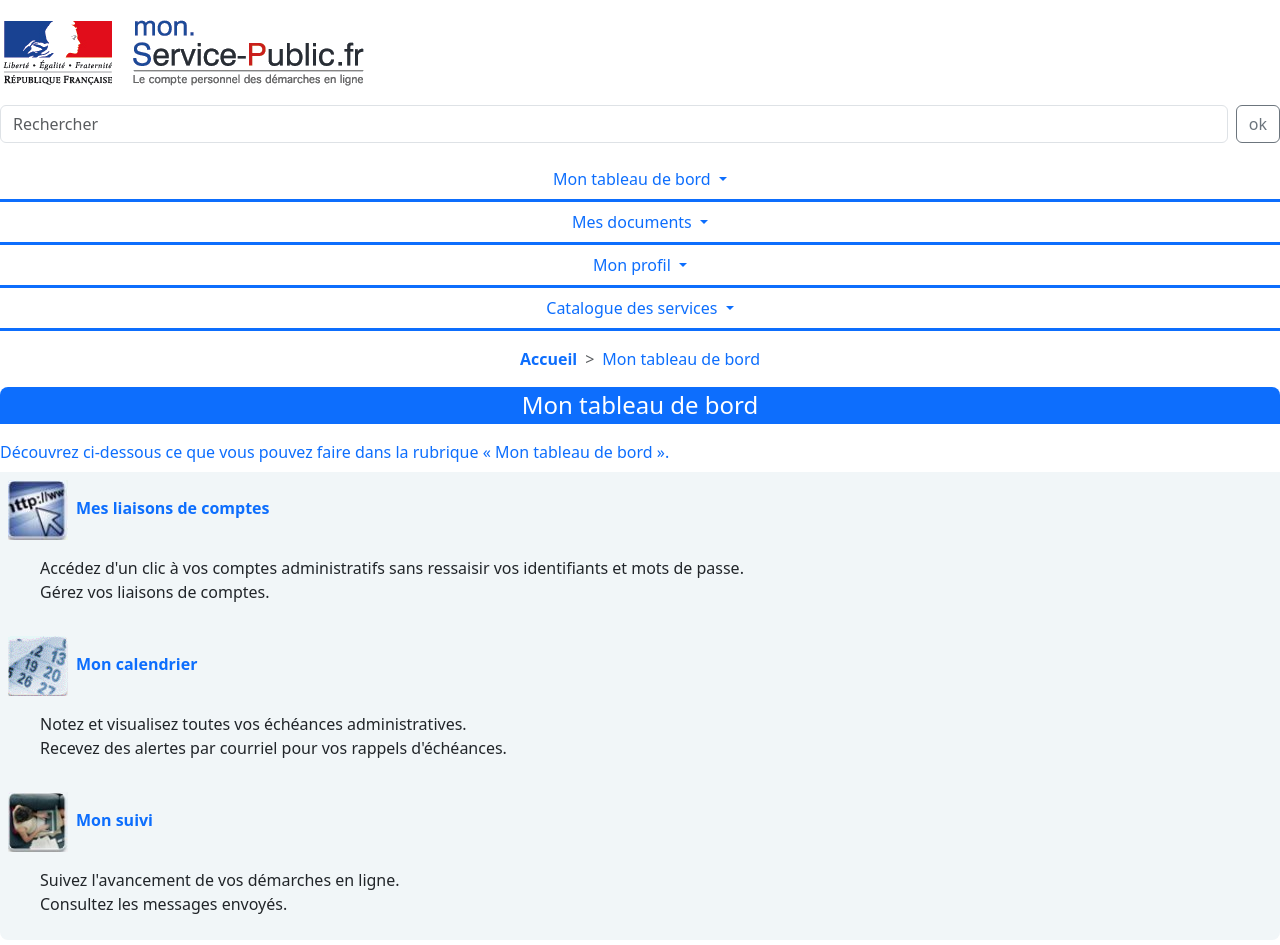
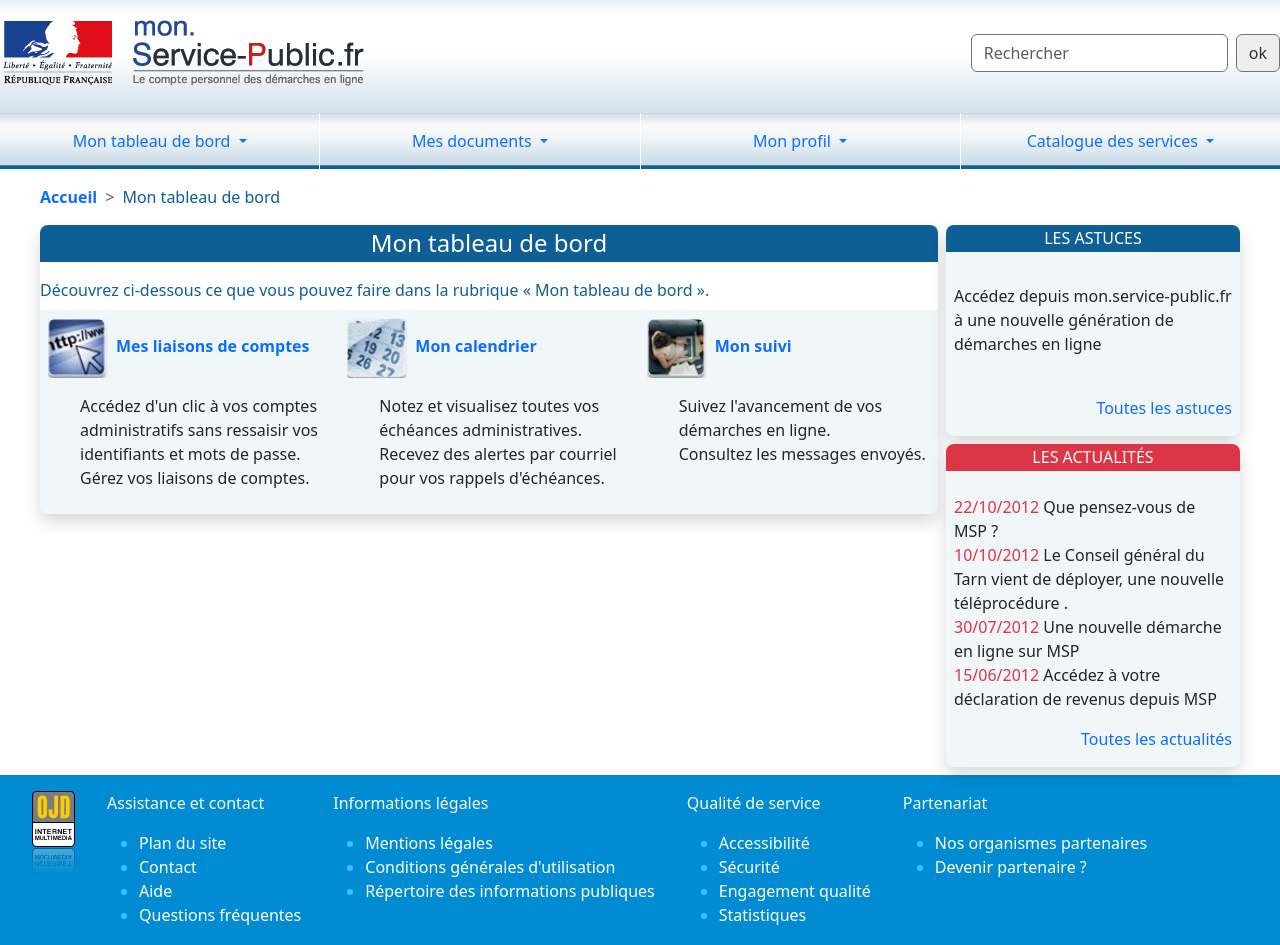
Before and after one commit to lekdup/dm-bootstrap, a plain HTML site: page index.html in a window 1280 px wide. Shown: the top 945 px of the page. Drawn offline with nearby package versions, Linux system fonts and the light colour scheme.

Commit message:
node module deleted, breakpoints done

```diff
--- /dev/null
+++ b/custom.css
@@ -0,0 +1,115 @@
+a  {
+    text-decoration: none !important;
+}
+li {
+    list-style: none;
+}
+nav > ul > li {
+    background-image: url("/img/bkg_menu_demarches.jpg");
+    background-size: contain;
+}
+
+header {
+    background-image: url("/img/bg-contenu2.png");
+    background-size: contain;
+}
+
+.input-group .btn {
+    background-color: #eee;
+    color: #333;
+}
+
+.input-group>.form-control {
+    border: 1px solid #6c757d;
+}
+
+li.breadcrumb-item.active {
+    color: #0D5F95;
+}
+
+.bg-blue {
+    background-color: #0D5F95;
+}
+.text-blue {
+    color: #0D5F95;
+}
+.bg-blue-light {
+    background-color: #F1F6F8;
+}
+.bg-footer-blue {
+    background-color: #008bd2;
+}
+.bg-footer-blue > ul > li {
+    list-style: none;
+    margin-bottom: 1rem;
+}
+a > span {
+    color: #fff;
+}
+
+.bg-footer-darker {
+    background-color: #00327A;
+}
+.with-style-list li>ul li {
+    list-style: disc;
+    color: #43befe;
+}
+
+.width-1200 {
+    max-width: 1200px;
+    margin: auto;
+}
+
+.width-1400 {
+    max-width: 1400px;
+    margin: auto;
+}
+
+@media (min-width: 770px) {
+    header {
+        display: flex;
+        justify-content: space-between;
+        align-items: center;
+    }
+    nav > .nav.flex-column {
+        display: grid;
+        grid-template-columns: repeat(4, 1fr);
+        gap: 1px;
+    }
+    .bg-blue-light.boxes-align {
+        display: grid;
+        grid-template-columns: repeat(3, 1fr);
+    }
+    aside {
+        display: grid;
+        grid-template-columns: 1fr 1fr;
+        column-gap: 1rem;
+    }
+    footer > div > ul {
+        display: flex;
+        flex-wrap: wrap;
+        gap: 2rem;
+    }
+}
+
+@media (min-width: 1025px) {
+    section {
+        display: grid;
+        column-gap: .5rem;
+        grid-template-columns: repeat(4, 1fr);
+        grid-template-rows: auto;
+    }
+    section main {
+        grid-column: 1 / 4;
+        align-self: start;
+    }
+    section aside {
+        grid-template-columns: 1fr;
+    }
+    section aside > div.my-2 {
+        margin-top: 0 !important;
+    }
+    ul.breadcrumb {
+        justify-content: start !important;
+    }
+}
--- a/index.html
+++ b/index.html
@@ -3,13 +3,13 @@
 <head>
     <meta charset="UTF-8">
     <meta name="viewport" content="width=device-width, initial-scale=1.0">
-    <link rel="stylesheet" href="/css/main.min.css">
+    <link rel="stylesheet" href="custom.css">
 	<link href="https://cdn.jsdelivr.net/npm/bootstrap@5.3.1/dist/css/bootstrap.min.css" rel="stylesheet" integrity="sha384-4bw+/aepP/YC94hEpVNVgiZdgIC5+VKNBQNGCHeKRQN+PtmoHDEXuppvnDJzQIu9" crossorigin="anonymous">
     <title>Devoir à la maison</title>
 </head>
 <body>
-    <div>
-		<header>
+    <div class="width-1400">
+		<header class="pb-2">
 			<div class="py-3">
 				<img src="img/logo_msp_Part.png" alt="logo mariane" class="img-fluid">
 			</div>
@@ -22,51 +22,52 @@
 			</div>
 		</header>
 
-		<nav class="my-3">
+		<nav>
 			<ul class="nav flex-column">
-				<li class="dropdown-toggle text-center border-bottom border-primary border-3 text-primary py-2 rounded-0 bg-gradient" type="button" data-bs-toggle="dropdown" aria-expanded="false">Mon tableau de bord
+				<li class="dropdown-toggle text-center text-primary py-3 rounded-0" type="button" data-bs-toggle="dropdown" aria-expanded="false">Mon tableau de bord
 					<ul class="dropdown-menu">
-						<li><a class="dropdown-item" href="#">&gt; Mes liaisons de comptes</a></li>
-						<li><a class="dropdown-item" href="#">&gt; Mon calendrier</a></li>
-						<li><a class="dropdown-item" href="#">&gt; Mon suivi</a></li>
+						<li><a class="dropdown-item text-primary" href="#">&gt; Mes liaisons de comptes</a></li>
+						<li><a class="dropdown-item text-primary" href="#">&gt; Mon calendrier</a></li>
+						<li><a class="dropdown-item text-primary" href="#">&gt; Mon suivi</a></li>
 					</ul>
 					<span class="flecheActive"></span>
 				</li>
-				<li class="dropdown-toggle text-center border-bottom border-primary border-3 text-primary py-2 bg-gradient rounded-0" type="button" data-bs-toggle="dropdown" aria-expanded="false">Mes documents
+				<li class="dropdown-toggle text-center text-primary py-3 rounded-0" type="button" data-bs-toggle="dropdown" aria-expanded="false">Mes documents
 					<ul class="dropdown-menu">
-						<li><a class="dropdown-item" href="jsp/msp_documents.jsp">&gt; Mon porte-documents</a></li>
-						<li><a class="dropdown-item" href="jsp/bloc_note.jsp">&gt; Mon bloc-notes</a></li>
+						<li><a class="dropdown-item text-primary" href="jsp/msp_documents.jsp">&gt; Mon porte-documents</a></li>
+						<li><a class="dropdown-item text-primary" href="jsp/bloc_note.jsp">&gt; Mon bloc-notes</a></li>
 					</ul>
 				</li>
-				<li class="dropdown-toggle text-center border-bottom border-primary border-3 text-primary py-2 bg-gradient rounded-0" type="button" data-bs-toggle="dropdown" aria-expanded="false">Mon profil
+				<li class="dropdown-toggle text-center text-primary py-3 rounded-0" type="button" data-bs-toggle="dropdown" aria-expanded="false">Mon profil
 					<ul class="dropdown-menu">
-						<li><a class="dropdown-item" href="jsp/mon_etat_civil.jsp">&gt; Mes coordonnées</a></li>
-						<li><a class="dropdown-item" href="jsp/ma_communaute.jsp">&gt; Mes contacts</a></li>
-						<li><a class="dropdown-item" href="jsp/mes_options.jsp">&gt; Mes options</a></li>
+						<li><a class="dropdown-item text-primary" href="jsp/mon_etat_civil.jsp">&gt; Mes coordonnées</a></li>
+						<li><a class="dropdown-item text-primary" href="jsp/ma_communaute.jsp">&gt; Mes contacts</a></li>
+						<li><a class="dropdown-item text-primary" href="jsp/mes_options.jsp">&gt; Mes options</a></li>
 					</ul>
 				</li>
-				<li class="dropdown-toggle text-center border-bottom border-primary border-3 text-primary py-2 bg-gradient rounded-0" type="button" data-bs-toggle="dropdown" aria-expanded="false">Catalogue des services
+				<li class="dropdown-toggle text-center text-primary py-3 rounded-0" type="button" data-bs-toggle="dropdown" aria-expanded="false">Catalogue des services
 					<ul class="dropdown-menu">
-						<li><a class="dropdown-item" href="jsp/les_demarches.jsp?menu=true">&gt; Les démarches</a></li>
-						<li><a class="dropdown-item" href="jsp/les_formulaires.jsp?menu=true">&gt; Les formulaires CERFA</a></li>
-						<li><a class="dropdown-item" href="hjsp/les_partenaires.jsp?menu=true">&gt; Les organismes partenaires</a></li>
-						<li><a class="dropdown-item" href="http://lannuaire.service-public.fr/" target="_blank">&gt; L'annuaire de l'administration</a></li>
-						<li><a class="dropdown-item" href="http://www.service-public.fr/" target="_blank">&gt; Le guide des droits et démarches</a></li>
+						<li><a class="dropdown-item text-primary" href="jsp/les_demarches.jsp?menu=true">&gt; Les démarches</a></li>
+						<li><a class="dropdown-item text-primary" href="jsp/les_formulaires.jsp?menu=true">&gt; Les formulaires CERFA</a></li>
+						<li><a class="dropdown-item text-primary" href="hjsp/les_partenaires.jsp?menu=true">&gt; Les organismes partenaires</a></li>
+						<li><a class="dropdown-item text-primary" href="http://lannuaire.service-public.fr/" target="_blank">&gt; L'annuaire de l'administration</a></li>
+						<li><a class="dropdown-item text-primary" href="http://www.service-public.fr/" target="_blank">&gt; Le guide des droits et démarches</a></li>
 					</ul>
 				</li>
 			</ul>
 		</nav>
 
-		<ul class="breadcrumb justify-content-center"  style="--bs-breadcrumb-divider: '>';" aria-label="breadcrumb">
+		<div class="width-1200">
+			<ul class="breadcrumb justify-content-center mt-3"  style="--bs-breadcrumb-divider: '>';" aria-label="breadcrumb">
 				<li class="breadcrumb-item"><a href="#" class="text-decoration-none"><strong>Accueil</strong></a></li>
-			<li class="breadcrumb-item text-primary active">Mon tableau de bord</li>
+				<li class="breadcrumb-item active">Mon tableau de bord</li>
 			</ul>
 
 			<section>
-			<main class="rounded-3 overflow-hidden">
-				<h1 class="text-white text-center fs-4 py-1 bg-primary">Mon tableau de bord</h1>
-				<div class="text-primary py-2">Découvrez ci-dessous ce que vous pouvez faire dans la rubrique « Mon tableau de bord ».</div>
-				<div class="bg-light-blue">
+				<main class="rounded-3 overflow-hidden shadow">
+					<h1 class="text-white text-center fs-4 py-1 bg-blue">Mon tableau de bord</h1>
+					<div class="text-blue py-2">Découvrez ci-dessous ce que vous pouvez faire dans la rubrique « Mon tableau de bord ».</div>
+					<div class="bg-blue-light boxes-align">
 						<div class="p-2">
 							<a href="#" class="text-decoration-none fw-bold"><img src="img/402_429_Liaisons.JPG" width="60" height="60" class="me-2">Mes liaisons de comptes</a>
 							<ul class="mt-3">
@@ -92,12 +93,12 @@
 				</main>
 
 				<aside>
-				<div class="bg-light-blue rounded-3 overflow-hidden my-2">
-					<h3 class="text-white text-center fs-6 py-1 bg-primary">LES ASTUCES</h3>
-					<p class="px-2" ><a class="text-dark" href="#" target="_self" title="Lien vers Accédez depuis mon.service-public.fr à une nouvelle génération de démarches en ligne">Accédez depuis mon.service-public.fr à une nouvelle génération de démarches en ligne</a></p>
+					<div class="bg-blue-light rounded-3 overflow-hidden my-2 shadow d-flex flex-column justify-content-between">
+						<h3 class="text-white text-center fs-6 py-1 bg-blue">LES ASTUCES</h3>
+						<p class="px-2 py-4" ><a class="text-dark" href="#" target="_self" title="Lien vers Accédez depuis mon.service-public.fr à une nouvelle génération de démarches en ligne">Accédez depuis mon.service-public.fr à une nouvelle génération de démarches en ligne</a></p>
 						<p class="text-end pe-2"><a href="#">Toutes les astuces</a></p class="">
 					</div>
-				<div class="bg-light-blue rounded-3 overflow-hidden my-2">
+					<div class="bg-blue-light rounded-3 overflow-hidden my-2 shadow">
 						<h3 class="text-white text-center fs-6 py-1 bg-danger">LES ACTUALITÉS</h3>
 						<ul class="p-0 pt-3 px-2">
 							<li><a class="text-dark" href="#" title="Lien vers Votre avis nous intéresse…"><span class="date text-danger">22/10/2012</span> Que pensez-vous de MSP ?</a></li>
@@ -109,50 +110,51 @@
 					</div>
 				</aside>
 			</section>
+		</div>
 
 		<footer>
-			<div class="bg-footer-blue">
-				<ul>
+			<div class="bg-footer-blue py-3 text-light">
+				<ul class="with-style-list">
 					<li>
 						<span><a href="http://www.ojd-internet.com/chiffres-internet/7111-service-public.fr" target="_blank"><img src="img/logo-ojd.png" alt="logo du OJD"></a></span>
 					</li>
 					<li>
 						<p>Assistance et contact</p>
 						<ul>
-							<li><a href="jsp/authent/plan_du_site.jsp" target="_self" ><span title="">Plan du site</span></a></li>
-							<li><a href="jsp/authent/contact.jsp" target="_self"><span title="">Contact</span></a></li>
-							<li><a href="jsp/authent/aide.jsp" target="_self"><span title="">Aide</span></a></li>
-							<li><a href="jsp/authent/faqs.jsp" target="_self" ><span title="">Questions fréquentes</span></a></li>
+							<li><a href="#" target="_self" ><span title="">Plan du site</span></a></li>
+							<li><a href="#" target="_self"><span title="">Contact</span></a></li>
+							<li><a href="#" target="_self"><span title="">Aide</span></a></li>
+							<li><a href="#" target="_self" ><span title="">Questions fréquentes</span></a></li>
 						</ul>
 					</li>
 					<li>
 						<p>Informations légales</p>
 						<ul>
-							<li><a href="jsp/authent/mentions_legales.jsp"><span title="">Mentions légales</span></a></li>
-							<li><a href="jsp/authent/conditions_generales_utilisation.jsp" target="_self"><span title="">Conditions générales d'utilisation</span></a></li>
-							<li><a href="http://www.service-public.fr/%C3%A0-propos-du-site/001371.html" target="_blank"><span title="Répertoire des informations publiques - Nouvelle fenêtre">Répertoire des informations publiques</span></a></li>
+							<li><a href="#"><span title="">Mentions légales</span></a></li>
+							<li><a href="#" target="_self"><span title="">Conditions générales d'utilisation</span></a></li>
+							<li><a href="#" target="_blank"><span title="Répertoire des informations publiques - Nouvelle fenêtre">Répertoire des informations publiques</span></a></li>
 						</ul>
 					</li>
 					<li>
 						<p>Qualité de service</p>
 						<ul>
-							<li><a href="jsp/authent/accessibilite.jsp"><span title="">Accessibilité</span></a></li>
-							<li><a href="jsp/authent/securite.jsp" ><span title="">Sécurité</span></a></li>
-							<li><a href="jsp/authent/engagement_qualite.jsp"><span title="">Engagement qualité</span></a></li>
-							<li><a href="jsp/authent/statistiques.jsp" ><span title="">Statistiques</span></a></li>
+							<li><a href="#"><span title="">Accessibilité</span></a></li>
+							<li><a href="#" ><span title="">Sécurité</span></a></li>
+							<li><a href="#"><span title="">Engagement qualité</span></a></li>
+							<li><a href="#" ><span title="">Statistiques</span></a></li>
 						</ul>
 					</li>
 					<li>
 						<p>Partenariat</p>
 						<ul>
-							<li><a href="jsp/authent/partenaires.jsp"><span title="">Nos organismes partenaires</span></a></li>
-							<li><a href="jsp/authent/devenir_partenaire.jsp"><span title="">Devenir partenaire ?</span></a></li>
+							<li><a href="#"><span title="">Nos organismes partenaires</span></a></li>
+							<li><a href="#"><span title="">Devenir partenaire ?</span></a></li>
 						</ul>
 					</li>
 				</ul>
 			</div>
-			<div class="bg-footer-darker">
-				<a target="_blank" href="jsp/authent/a_propos_de_la_DGME.jsp">Tous droits réservés - Direction Générale de Modernisation de l'Etat - 2012 </a> | <a title="A propos du site" href="jsp/authent/a_propos_du_site.jsp">A propos de mon.service-public.fr</a>
+			<div class="bg-footer-darker py-2 text-center">
+				<a target="_blank" href="#" class="text-light">Tous droits réservés - Direction Générale de Modernisation de l'Etat - 2012 </a> | <a title="A propos du site" href="#" class="text-light">A propos de mon.service-public.fr</a>
 			</div>
 		</footer>
 	</div>
--- a/sass/main.scss
+++ /dev/null
@@ -1,35 +0,0 @@
-* {
-    padding: 0;
-    margin: 0;
-    box-sizing: border-box;
-}
-//custom variables
-$primary: #0E5F96;
-$danger: #9C2F03;
-$gradient: linear-gradient(0.50turn, #CBDBE6 -30%, #fff 30%, #CBDBE6 100%);
-
-// import the functions & vaiables from the bootstrap so i can merge with my own
-@import "../node_modules/bootstrap/scss/_functions.scss";
-@import "../node_modules/bootstrap/scss/_variables.scss";
-
-$custom-theme-colors: (
-    "footer-blue": #008BD2,
-    "footer-darker": #00327A,
-);
-
-$theme-colors: map-merge($custom-theme-colors, $theme-colors);
-
-
-//import bootstrap
-@import '../node_modules/bootstrap/scss/bootstrap.scss';
-
-li {
-    list-style: none;
-}
-
-a {
-    text-decoration: none;
-}
-.bg-light-blue {
-    background-color: #F1F6F8;
-}
```
Also changed, not shown: package.json (deleted, +0 -25 lines), css/main.min.css (deleted), img/bkg_menu_demarches (1).jpg (deleted), img/screen_2022.png (added), img/screen_mobile_2022.png (added), 5 other files. Lines whose indentation alone changed are shown as unchanged.
